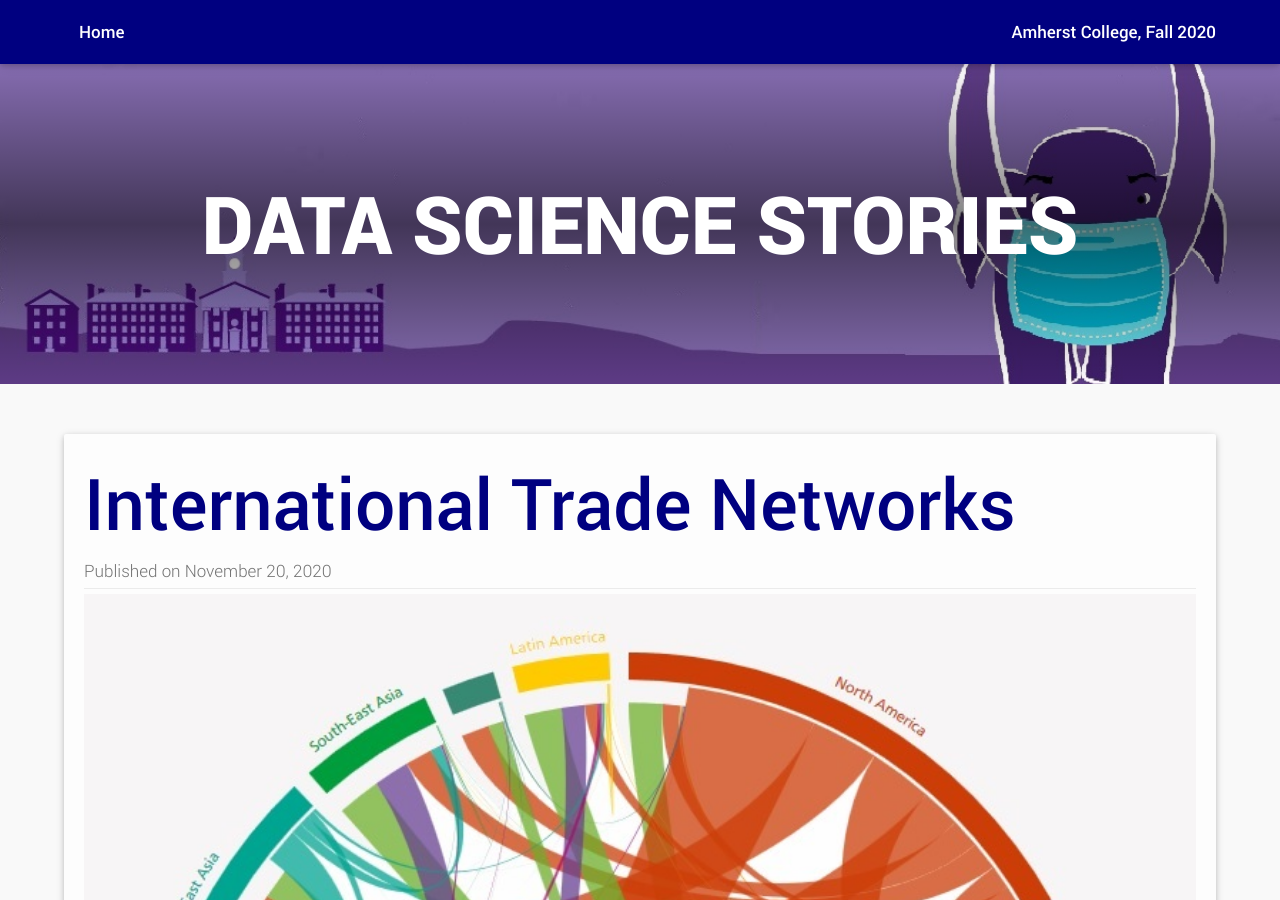
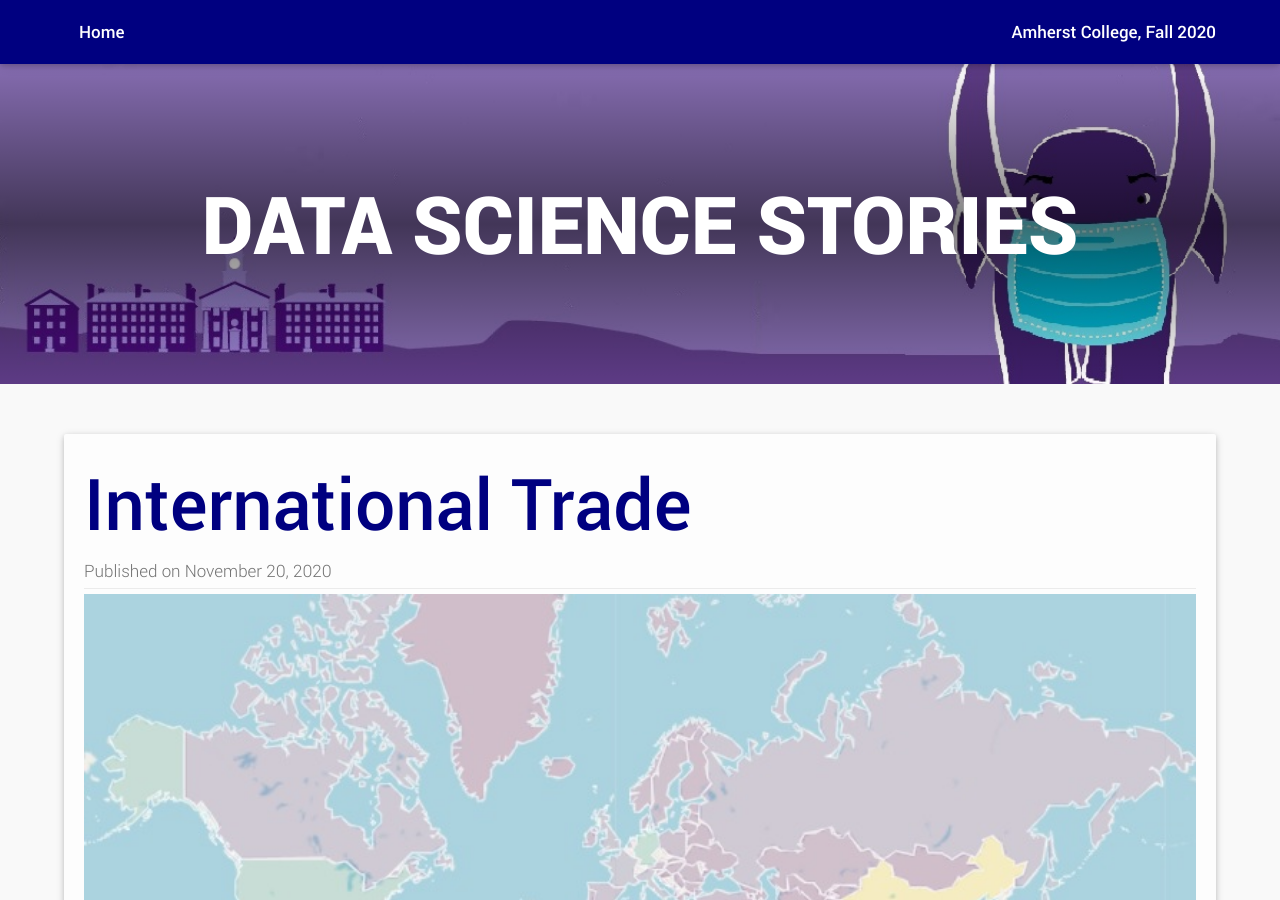
Before and after one commit to stat231-f20/pug-blogs, a Jekyll site: the page built from _posts/2020-11-20-notstonks.md, in a window 1280 px wide and 900 px high. Built offline with Jekyll 4.4.1, drawn with Linux system fonts in a browser that asks for light colours.

Commit message:
updating not stonks image

```diff
--- a/_posts/2020-11-20-notstonks.md
+++ b/_posts/2020-11-20-notstonks.md
@@ -1,7 +1,7 @@
 ---
 author: Not Stonks
-title: International Trade Networks
-featimg: notstonks.jpg
+title: International Trade
+featimg: notstonks1.jpg
 tags: [text]
 category: [standard]
 ---
```
Also changed, not shown: media/covers/notstonks1-450x253.jpg (added), media/notstonks1.jpg (added).
